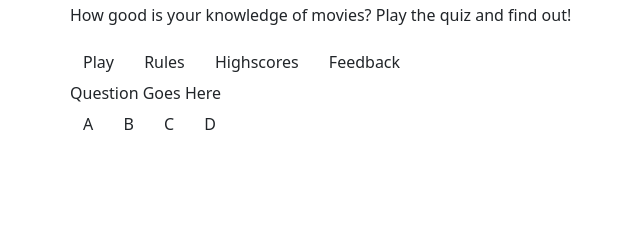
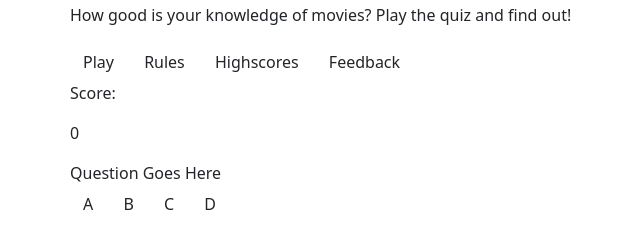
Before and after one commit to meldissa/p2-movie-quiz, a plain HTML site: page index.html in a window 1280 px wide. Shown: the part 53-302 px from the top of the page, without its empty margins (12-652 px from the left). Drawn offline with nearby package versions, Linux system fonts and the light colour scheme.

Commit message:
Update code in quiz game section for HTML

```diff
--- a/index.html
+++ b/index.html
@@ -44,6 +44,13 @@
             <div class="row">
                 <div class="col-12">
                     <div id="game-area">
+                        <div id="progress-bar">
+                            <div id="progress-bar-full"></div>
+                        </div>
+                        <div id="score-display">
+                            <p>Score:</p>
+                            <p id="score">0</p>
+                        </div>
                         <div id="questions-area">
                             Question Goes Here
                         </div>
```
